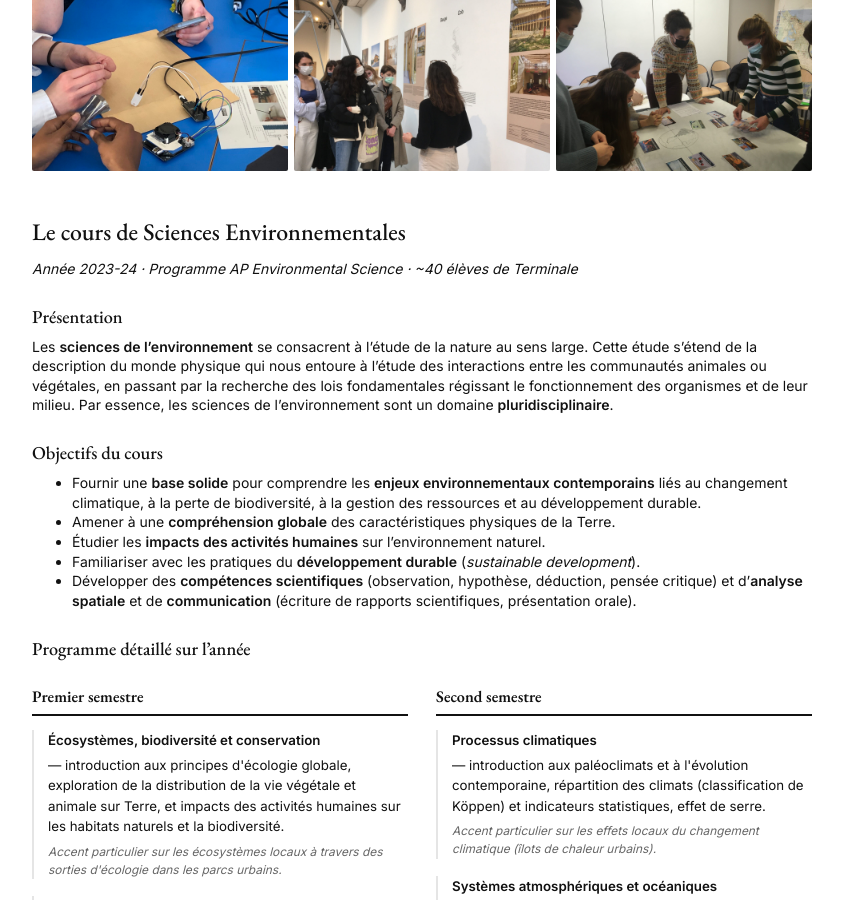
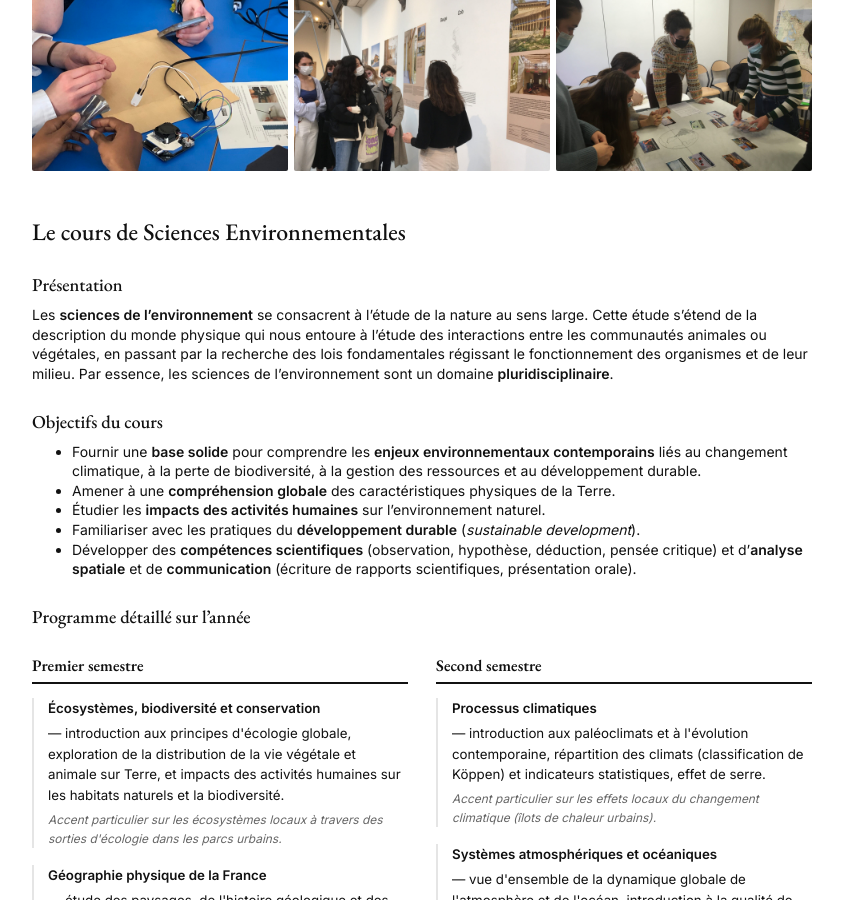
Before and after one commit to marieleapouliquen/marieleapouliquen.github.io, a Jekyll site: the page built from _pages/sya.md, in a window 1280 px wide and 900 px high, scrolled down 570 px. Shown: the whole window, without its empty margins (218-1061 px from the left). Built offline with Jekyll 4.4.1, drawn with Linux system fonts in a browser that asks for light colours.

Commit message:
Update sya.md

```diff
--- a/_pages/sya.md
+++ b/_pages/sya.md
@@ -31,8 +31,6 @@ Au-delà de la transmission du programme de sciences environnementales, cette ex
 </div>
 
 ## Le cours de Sciences Environnementales
-
-*Année 2023-24 · Programme AP Environmental Science · ~40 élèves de Terminale*
 
 ### Présentation
 
```
